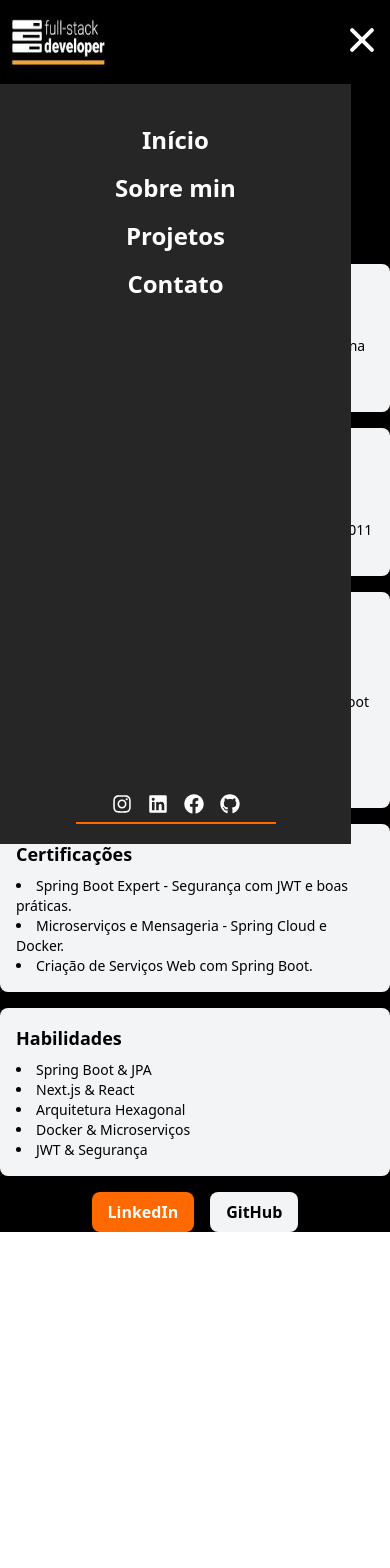
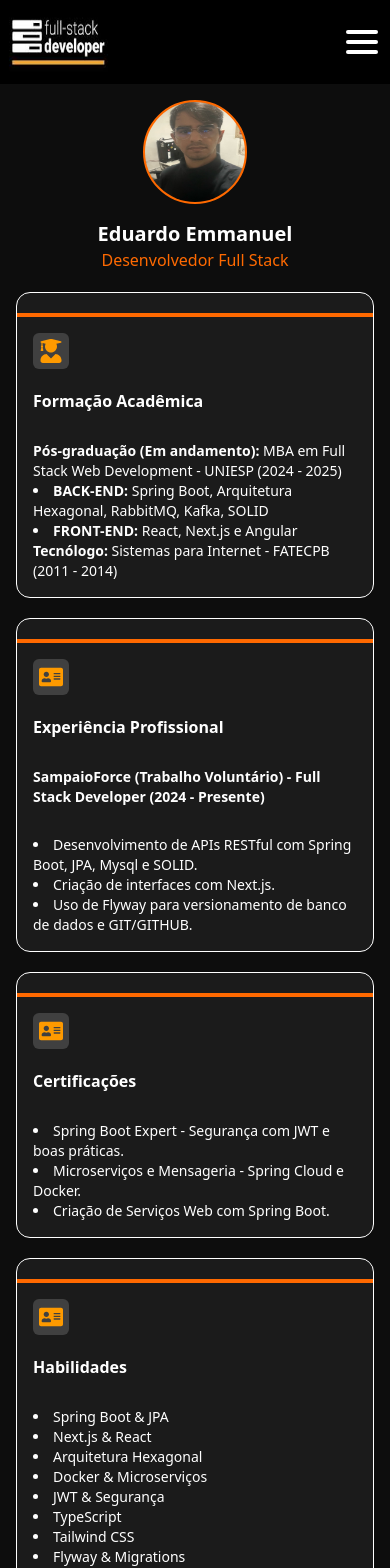
Before and after one commit to Emm4nuell/eduardo.emmanuel, a React (Vite) app: page /sobre-min in a window 390 px wide. Shown: the top 1568 px of the page. Before the commit the page ends 1232 px from the top, so only its background shows below. Built offline with nearby package versions, Linux system fonts and the light colour scheme.

Commit message:
Implementar pagina Sobre Min e aprimorado a responsividade

```diff
--- a/src/components/Button.tsx
+++ b/src/components/Button.tsx
@@ -3,10 +3,21 @@ import { ButtonType } from "@/types/IButtonType";
 const Button = ({ value, icon }: ButtonType) => {
   return (
     <div>
-      <button className="m-auto flex justify-center items-center gap-2 bg-orange-500 rounded-sm w-45 h-10 font-bold cursor-pointer">
+      <a
+        href="../arquivos/Eduardo Emmanuel.pdf"
+        download="Eduardo Emmanuel.pdf"
+        className="m-auto flex justify-center items-center gap-2 bg-orange-500 rounded-sm w-45 h-10 font-bold cursor-pointer"
+      >
         {icon}
         {value}
-      </button>
+      </a>
+      {/* <a
+        href="#"
+        className="m-auto flex justify-center items-center gap-2 bg-orange-500 rounded-sm w-45 h-10 font-bold cursor-pointer"
+      >
+        {icon}
+        {value}
+      </a> */}
     </div>
   );
 };
--- /dev/null
+++ b/src/components/Card.tsx
@@ -0,0 +1,21 @@
+import { ReactNode } from "react";
+
+type PropsType = {
+  icons?: ReactNode;
+  titulo?: string;
+  children?: ReactNode;
+};
+const Card = ({ icons, titulo, children }: PropsType) => {
+  return (
+    <div className="bg-[#262626]/60 border-white border-1 rounded-[14px] w-full">
+      <div className="border-2 border-[#FF6900] mt-5"></div>
+      <div className="grid gap-5 p-4">
+        {icons}
+        <h3 className="text-white font-black">{titulo}</h3>
+        {children}
+      </div>
+    </div>
+  );
+};
+
+export default Card;
--- a/src/context/AuthContext.tsx
+++ b/src/context/AuthContext.tsx
@@ -6,7 +6,7 @@ const ContextProvider = createContext<ContextType | undefined>(undefined);
 const AuthProvider: React.FC<{ children: React.ReactNode }> = ({
   children,
 }) => {
-  const [isOpen, setIsOpen] = useState(true);
+  const [isOpen, setIsOpen] = useState(false);
 
   function handlerLogin() {
     console.log("Login");
--- a/src/pages/SobreMin/SobreMin.tsx
+++ b/src/pages/SobreMin/SobreMin.tsx
@@ -1,39 +1,61 @@
+import Card from "@/components/Card";
+import { FaAddressCard, FaUserGraduate } from "react-icons/fa";
+
 export default function SobreMin() {
   return (
-    <div className="bg-black text-white w-full">
+    <div className="flex flex-col items-center gap-5 p-4 md:p-15 bg-black/95 text-white w-full min-h-[90vh]">
       <div className="flex flex-col items-center">
-        <div className="w-24 h-24 bg-orange-500 rounded-full flex items-center justify-center text-2xl font-bold">
-          EE
+        <div className="w-26 h-26 bg-orange-500 border-2 border-orange-500 rounded-full flex items-center justify-center text-2xl font-bold overflow-hidden">
+          <img
+            src="/public/fotoperfil.jpeg"
+            alt="Foto"
+            className="w-26 h-26 rounded-[50px] scale-[1.2] border-2 border-orange-500"
+          />
         </div>
         <h2 className="text-xl font-semibold mt-4">Eduardo Emmanuel</h2>
         <p className="text-orange-500">Desenvolvedor Full Stack</p>
       </div>
 
-      <div className="mt-4 bg-gray-100 p-4 rounded-lg text-black">
-        <h3 className="text-lg font-semibold">Sobre Mim</h3>
-        <p className="text-sm mt-2">
+      {/* <Card
+        icons={
+          <FaAddressCard className="bg-[#404040] w-9 h-9 p-[6px] text-[#FE9A00] rounded-[6px]" />
+        }
+        titulo="Sobre Mim"
+      >
+        <strong>
           Desenvolvedor Full Stack especializado em Spring Boot e boas práticas
           de programação. Experiência na criação de APIs RESTful e sistemas
           escaláveis, com foco em desempenho e experiência do usuário.
-        </p>
-      </div>
+        </strong>
+      </Card> */}
 
-      <div className="mt-4 bg-gray-100 p-4 rounded-lg text-black">
-        <h3 className="text-lg font-semibold">Formação Acadêmica</h3>
+      <Card
+        icons={
+          <FaUserGraduate className="bg-[#404040] w-9 h-9 p-[6px] text-[#FE9A00] rounded-[6px]" />
+        }
+        titulo="Formação Acadêmica"
+      >
         <ul className="list-disc list-inside text-sm mt-2">
+          <strong>Pós-graduação (Em andamento): </strong>
+          <span>MBA em Full Stack Web Development - UNIESP (2024 - 2025)</span>
           <li>
-            <strong>Pós-graduação (Em andamento)</strong>: MBA em Full Stack Web
-            Development - UNIESP (2024 - 2025)
+            <strong>BACK-END: </strong>Spring Boot, Arquitetura Hexagonal,
+            RabbitMQ, Kafka, SOLID
           </li>
           <li>
-            <strong>Tecnólogo</strong>: Sistemas para Internet - FATECPB (2011 -
-            2014)
+            <strong>FRONT-END: </strong>React, Next.js e Angular
           </li>
+          <strong>Tecnólogo: </strong>
+          <span>Sistemas para Internet - FATECPB (2011 - 2014)</span>
         </ul>
-      </div>
+      </Card>
 
-      <div className="mt-4 bg-gray-100 p-4 rounded-lg text-black">
-        <h3 className="text-lg font-semibold">Experiência Profissional</h3>
+      <Card
+        icons={
+          <FaAddressCard className="bg-[#404040] w-9 h-9 p-[6px] text-[#FE9A00] rounded-[6px]" />
+        }
+        titulo="Experiência Profissional"
+      >
         <p className="text-sm mt-2">
           <strong>
             SampaioForce (Trabalho Voluntário) - Full Stack Developer (2024 -
@@ -41,46 +63,48 @@ export default function SobreMin() {
           </strong>
         </p>
         <ul className="list-disc list-inside text-sm mt-2">
-          <li>Desenvolvimento de APIs RESTful com Spring Boot e JPA.</li>
+          <li>
+            Desenvolvimento de APIs RESTful com Spring Boot, JPA, Mysql e SOLID.
+          </li>
           <li>Criação de interfaces com Next.js.</li>
-          <li>Uso de Flyway para versionamento de banco de dados.</li>
+          <li>
+            Uso de Flyway para versionamento de banco de dados e GIT/GITHUB.
+          </li>
         </ul>
-      </div>
+      </Card>
 
-      <div className="mt-4 bg-gray-100 p-4 rounded-lg text-black">
-        <h3 className="text-lg font-semibold">Certificações</h3>
+      <Card
+        icons={
+          <FaAddressCard className="bg-[#404040] w-9 h-9 p-[6px] text-[#FE9A00] rounded-[6px]" />
+        }
+        titulo="Certificações"
+      >
         <ul className="list-disc list-inside text-sm mt-2">
           <li>Spring Boot Expert - Segurança com JWT e boas práticas.</li>
           <li>Microserviços e Mensageria - Spring Cloud e Docker.</li>
           <li>Criação de Serviços Web com Spring Boot.</li>
         </ul>
-      </div>
+      </Card>
 
-      <div className="mt-4 bg-gray-100 p-4 rounded-lg text-black">
-        <h3 className="text-lg font-semibold">Habilidades</h3>
+      <Card
+        icons={
+          <FaAddressCard className="bg-[#404040] w-9 h-9 p-[6px] text-[#FE9A00] rounded-[6px]" />
+        }
+        titulo="Habilidades"
+      >
         <ul className="list-disc list-inside text-sm mt-2">
           <li>Spring Boot & JPA</li>
           <li>Next.js & React</li>
           <li>Arquitetura Hexagonal</li>
           <li>Docker & Microserviços</li>
           <li>JWT & Segurança</li>
+          <li>TypeScript</li>
+          <li>Tailwind CSS</li>
+          <li>Flyway & Migrations</li>
+          <li>Testes Automatizados (JUnit)</li>
+          <li>Otimização de Queries SQL</li>
         </ul>
-      </div>
-
-      <div className="mt-4 flex justify-center gap-4">
-        <a
-          href="https://www.linkedin.com/in/eduardo-emmanuel-096403221"
-          className="bg-orange-500 text-white px-4 py-2 rounded-lg font-semibold hover:bg-orange-600 transition"
-        >
-          LinkedIn
-        </a>
-        <a
-          href="https://github.com/Emm4nuell"
-          className="bg-gray-100 text-black px-4 py-2 rounded-lg font-semibold hover:bg-gray-200 transition"
-        >
-          GitHub
-        </a>
-      </div>
+      </Card>
     </div>
   );
 }
--- a/src/pages/home/Home.tsx
+++ b/src/pages/home/Home.tsx
@@ -8,6 +8,9 @@ const Home = () => {
       <div className="grid absolute w-[90%] sm:w-[640px] z-1 border-1 border-white/30 top-1/2 left-1/2 -translate-x-1/2 -translate-y-1/2 bg-white/30 backdrop-blur-md bg- p-8 rounded-lg shadow-lg text-white">
         <h1 className="text-[35px] font-extrabold text-center">
           EDUARDO EMMANUEL
+          <p className="text-orange-500 text-[20px]">
+            Desenvolvedor Full Stack
+          </p>
         </h1>
         <p className="text-sm leading-relaxed mt-5 mb-5">
           Desenvolvedor Full Stack apaixonado por tecnologia e boas práticas de
```
Also changed, not shown: public/fotoperfil.jpeg (added), 1 other file (tests, documents, lock files or other folders).
